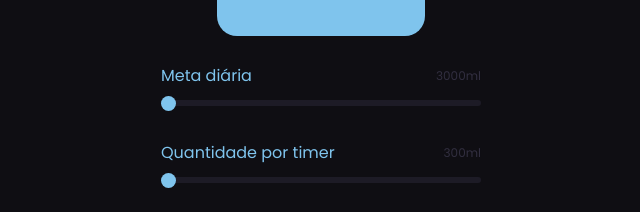
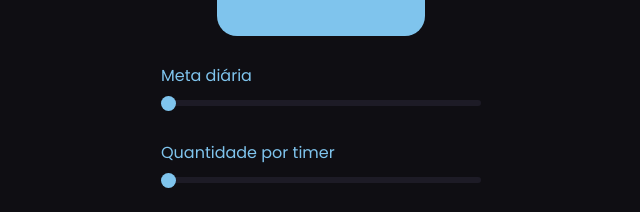
Before and after one commit to Isaac-alencar/drink-water-reminder, a Next.js app: page / in a window 1280 px wide. Shown: the part 371-583 px from the top of the page, without its empty margins (319-959 px from the left). Built offline with nearby package versions, Linux system fonts and the light colour scheme.

Commit message:
update types and lifted up state on slider component

```diff
--- a/src/components/controls/slider.tsx
+++ b/src/components/controls/slider.tsx
@@ -1,28 +1,20 @@
 "use client";
 
-import { ChangeEvent, useState } from "react";
+import { ChangeEvent } from "react";
 
 import styles from "./slider.module.css";
 
 type SliderProps = {
-  max: number;
+  label: string;
+  title: string;
   value: number;
-  title: string;
   onChange: (value: number) => void;
 };
 
-export const Slider = ({
-  max,
-  value: sliderValue,
-  title,
-  onChange,
-}: SliderProps) => {
-  const [value, setValue] = useState<number>(0);
+export const Slider = ({ label, value, title, onChange }: SliderProps) => {
   const backgroundWidth = (value / 100) * 100 + "%";
 
   const handleInputChange = (e: ChangeEvent<HTMLInputElement>) => {
-    setValue(Number(e.target.value));
-
     onChange(Number(e.target.value));
   };
 
@@ -30,7 +22,7 @@ export const Slider = ({
     <div className={styles.wrapper}>
       <div className={styles.header}>
         <strong>{title}</strong>
-        <span>{max}ml</span>
+        <span>{label}</span>
       </div>
       <div className={styles.sliderContainer}>
         <input
@@ -39,7 +31,7 @@ export const Slider = ({
           max={100}
           step={10}
           className={styles.slider}
-          value={sliderValue}
+          value={value}
           onChange={handleInputChange}
         />
         <div
```
